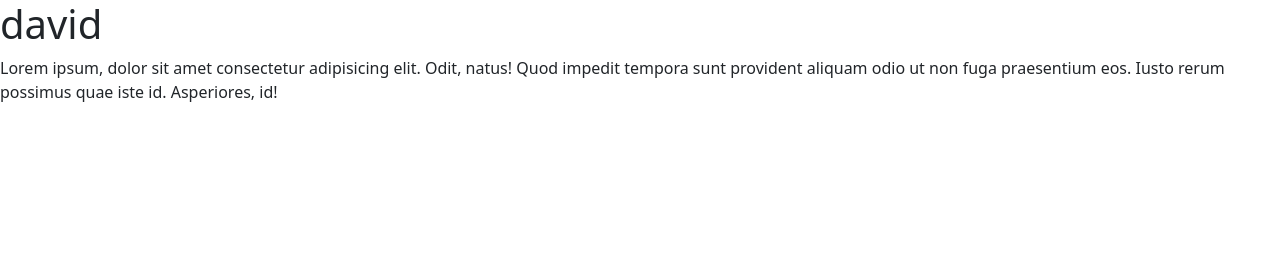
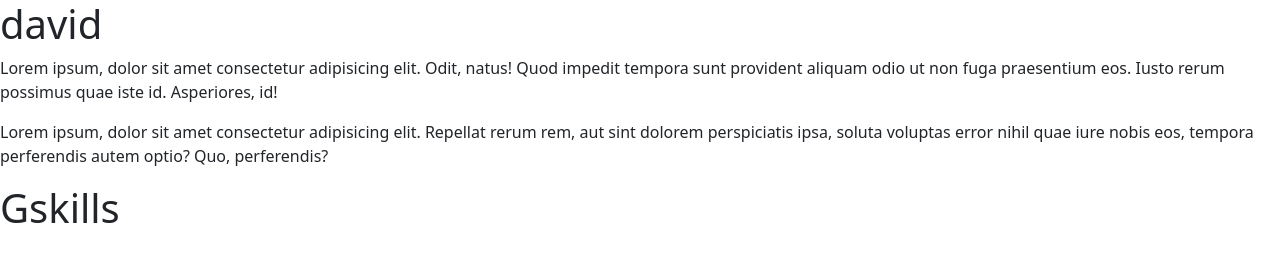
Before and after one commit to Ugiomoh1/learning-git, a plain HTML site: page index.html in a window 1280 px wide. Drawn offline with nearby package versions, Linux system fonts and the light colour scheme.

Commit message:
added a p> and h3

```diff
--- a/index.html
+++ b/index.html
@@ -11,6 +11,11 @@
     <h1>david</h1>
     <p>
         Lorem ipsum, dolor sit amet consectetur adipisicing elit. Odit, natus! Quod impedit tempora sunt provident aliquam odio ut non fuga praesentium eos. Iusto rerum possimus quae iste id. Asperiores, id!
+
     </p>
+    <p>
+        Lorem ipsum, dolor sit amet consectetur adipisicing elit. Repellat rerum rem, aut sint dolorem perspiciatis ipsa, soluta voluptas error nihil quae iure nobis eos, tempora perferendis autem optio? Quo, perferendis?
+    </p>
+    <h1>Gskills</h1>
 </body>
 </html>
```
